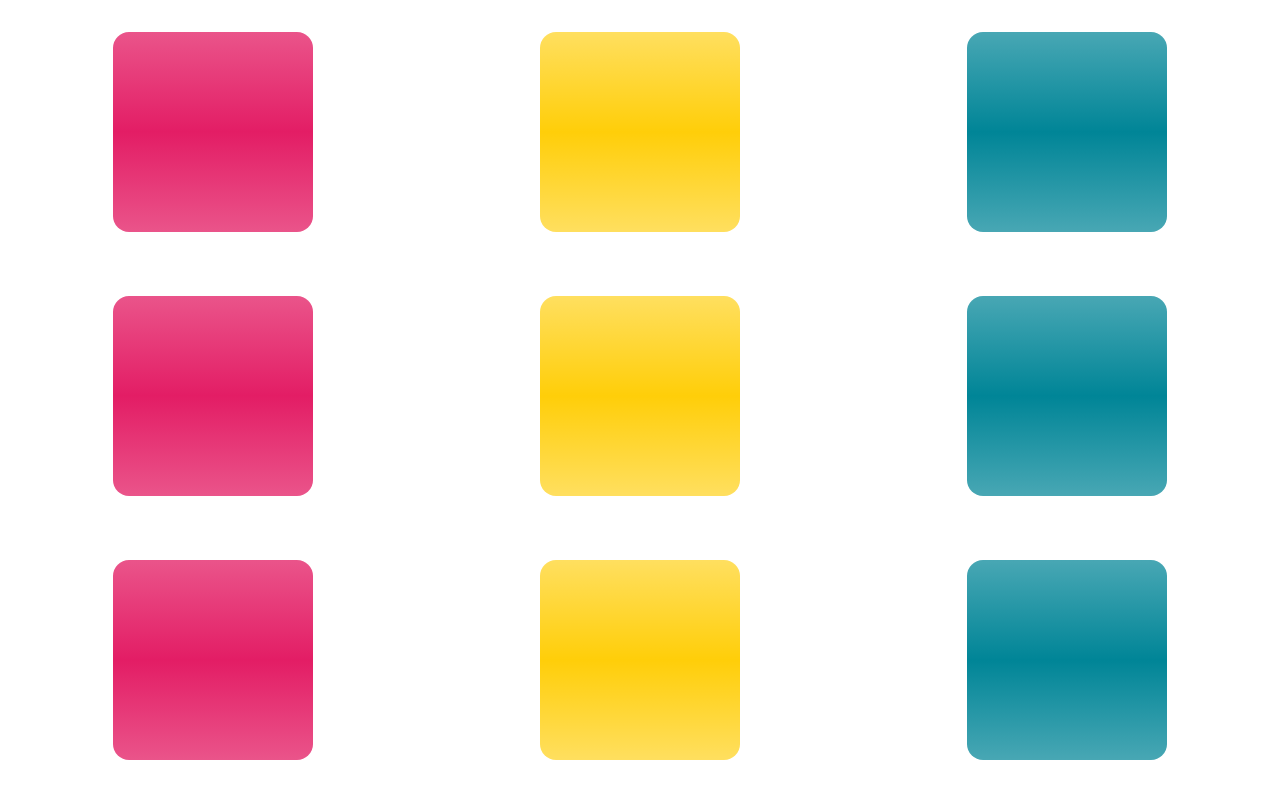
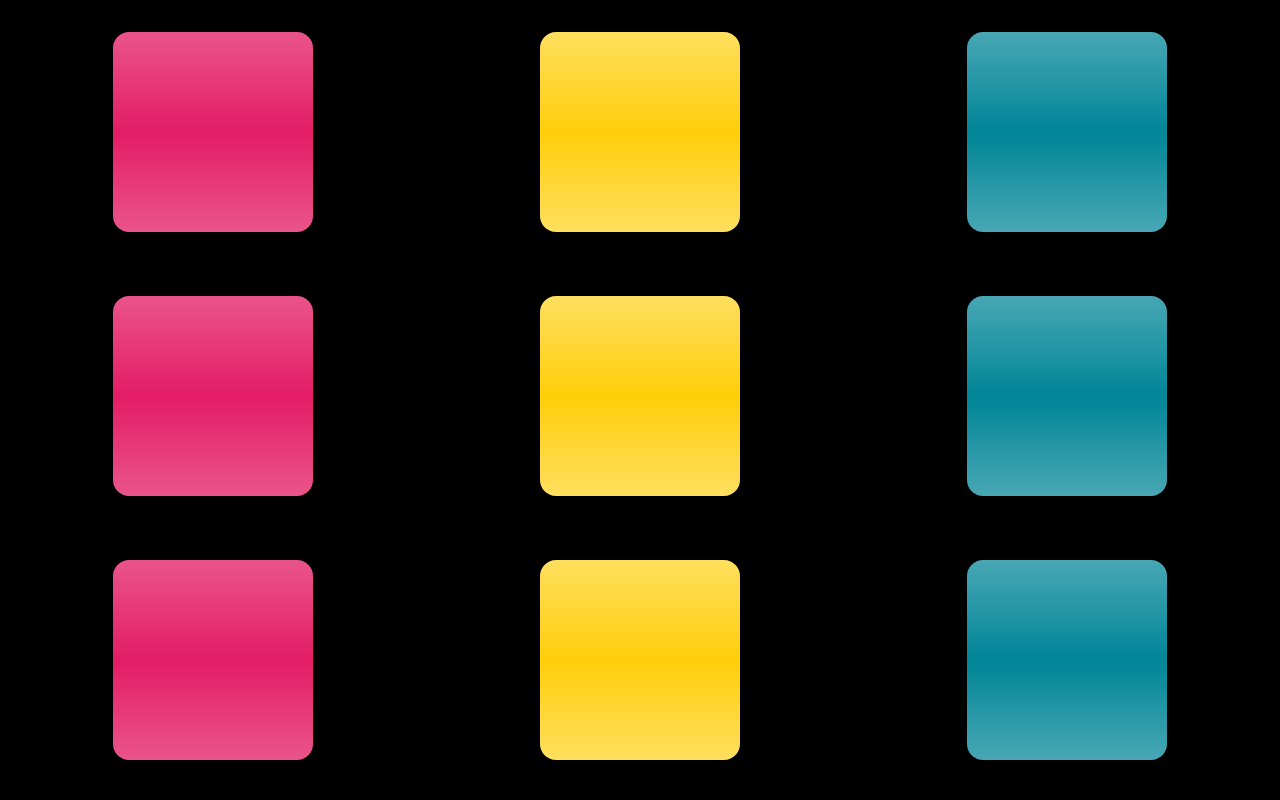
Before and after one commit to joshborup/scroll-animation.js, a website built with webpack: page index.html in a window 1280 px wide. Shown: the top 800 px of the page. Built offline with nearby package versions, Linux system fonts and the light colour scheme; files whose address does not match are found by name.

Commit message:
change bg color back to black

```diff
--- a/demo.css
+++ b/demo.css
@@ -1,5 +1,5 @@
 body {
-  background: white;
+  background: black;
 }
 
 .jumbotron {
```
